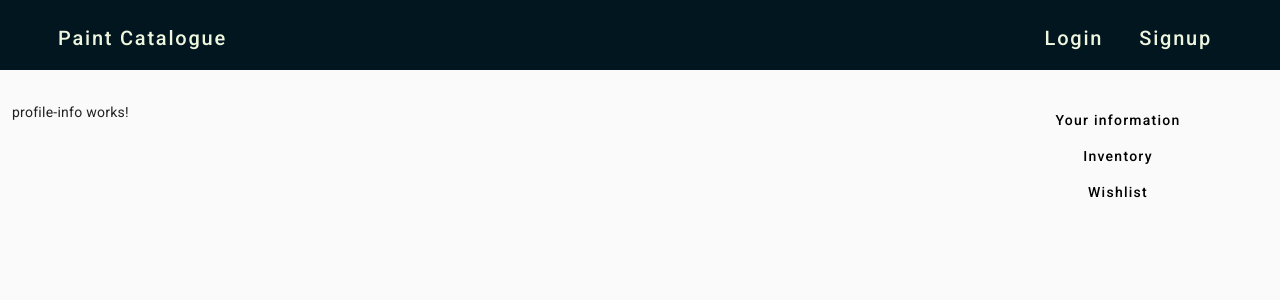
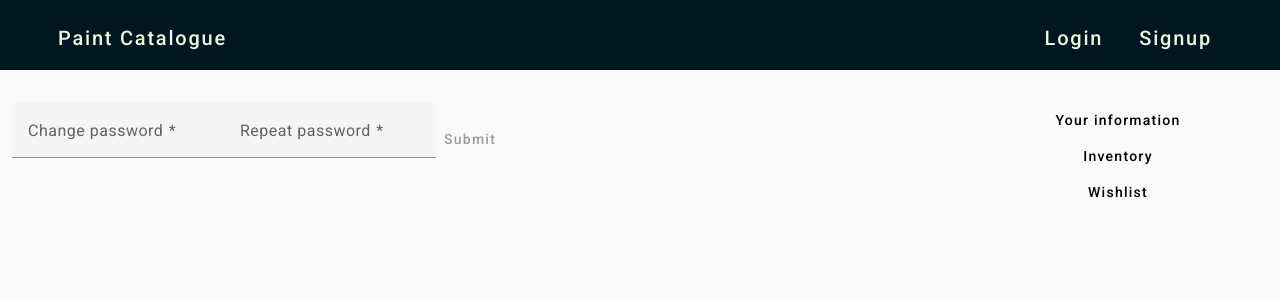
Before and after one commit to Nihler/PaintsCatalogue, an Angular app: page /signup in a window 1280 px wide. Shown: the top 300 px of the page. Built offline with nearby package versions, Linux system fonts and the light colour scheme.

Commit message:
changing password full

```diff
--- a/src/app/auth/auth.service.ts
+++ b/src/app/auth/auth.service.ts
@@ -170,4 +170,19 @@ export class AuthService {
     this.userId = null;
     this.router.navigate(['/']);
   }
+
+  changePassword(newPassword: any) {
+    const authData = {
+      password: newPassword,
+    };
+    console.log(newPassword);
+    return this.http.post(BACKEND_URL + 'changePassword', authData).subscribe(
+      () => {
+        console.log('Password changed');
+      },
+      (err) => {
+        this.authStatusListener.next(false);
+      }
+    );
+  }
 }
--- a/src/app/user/profile-info/profile-info.component.html
+++ b/src/app/user/profile-info/profile-info.component.html
@@ -1,2 +1,22 @@
-<p>profile-info works!</p>
-<form></form>
+<form (ngSubmit)="changePassword()" [formGroup]="form">
+  <mat-form-field>
+    <mat-label> Change password </mat-label>
+    <input
+      matInput
+      type="password"
+      name="newPassword"
+      formControlName="newPassword"
+    />
+  </mat-form-field>
+  <mat-form-field>
+    <mat-label> Repeat password </mat-label>
+    <input
+      matInput
+      type="password"
+      name="repeatPassword"
+      formControlName="repeatPassword"
+    />
+  </mat-form-field>
+  <span *ngIf="form.errors?.['passwordMatchError']">Mismatch passwords</span>
+  <button mat-button [disabled]="form.invalid">Submit</button>
+</form>
--- a/src/app/user/profile-info/profile-info.component.ts
+++ b/src/app/user/profile-info/profile-info.component.ts
@@ -1,10 +1,41 @@
-import { Component } from '@angular/core';
+import { Component, OnInit } from '@angular/core';
+import {
+  AbstractControl,
+  FormControl,
+  FormGroup,
+  ValidationErrors,
+  ValidatorFn,
+  Validators,
+} from '@angular/forms';
+import { AuthService } from 'src/app/auth/auth.service';
+import { confirmPasswordValidator } from 'src/app/passwordMismatchValidator';
 
 @Component({
   selector: 'app-profile-info',
   templateUrl: './profile-info.component.html',
-  styleUrls: ['./profile-info.component.css']
+  styleUrls: ['./profile-info.component.css'],
 })
-export class ProfileInfoComponent {
+export class ProfileInfoComponent implements OnInit {
+  form: FormGroup;
+  private passwordMatching: boolean = false;
 
+  constructor(private authService: AuthService) {}
+
+  ngOnInit(): void {
+    this.form = new FormGroup(
+      {
+        newPassword: new FormControl(null, {
+          validators: [Validators.required],
+        }),
+        repeatPassword: new FormControl(null, {
+          validators: [Validators.required],
+        }),
+      },
+      { validators: [confirmPasswordValidator] }
+    );
+  }
+
+  changePassword() {
+    this.authService.changePassword(this.form.get('newPassword').value);
+  }
 }
--- a/src/app/user/user.module.ts
+++ b/src/app/user/user.module.ts
@@ -1,7 +1,7 @@
 import { NgModule } from '@angular/core';
 import { AngularMaterialModule } from '../angular-material.module';
 import { CommonModule } from '@angular/common';
-import { FormsModule } from '@angular/forms';
+import { FormsModule, ReactiveFormsModule } from '@angular/forms';
 import { UserRouterModule } from './user-routing.module';
 import { PaintsModule } from '../paints/paints.module';
 import { ProfileInfoComponent } from './profile-info/profile-info.component';
@@ -15,6 +15,7 @@ import { ProfileComponent } from './profile/profile.component';
     FormsModule,
     UserRouterModule,
     PaintsModule,
+    ReactiveFormsModule,
   ],
 })
 export class UserModule {}
```
Also changed, not shown: 2 other files (tests, documents, lock files or other folders).
